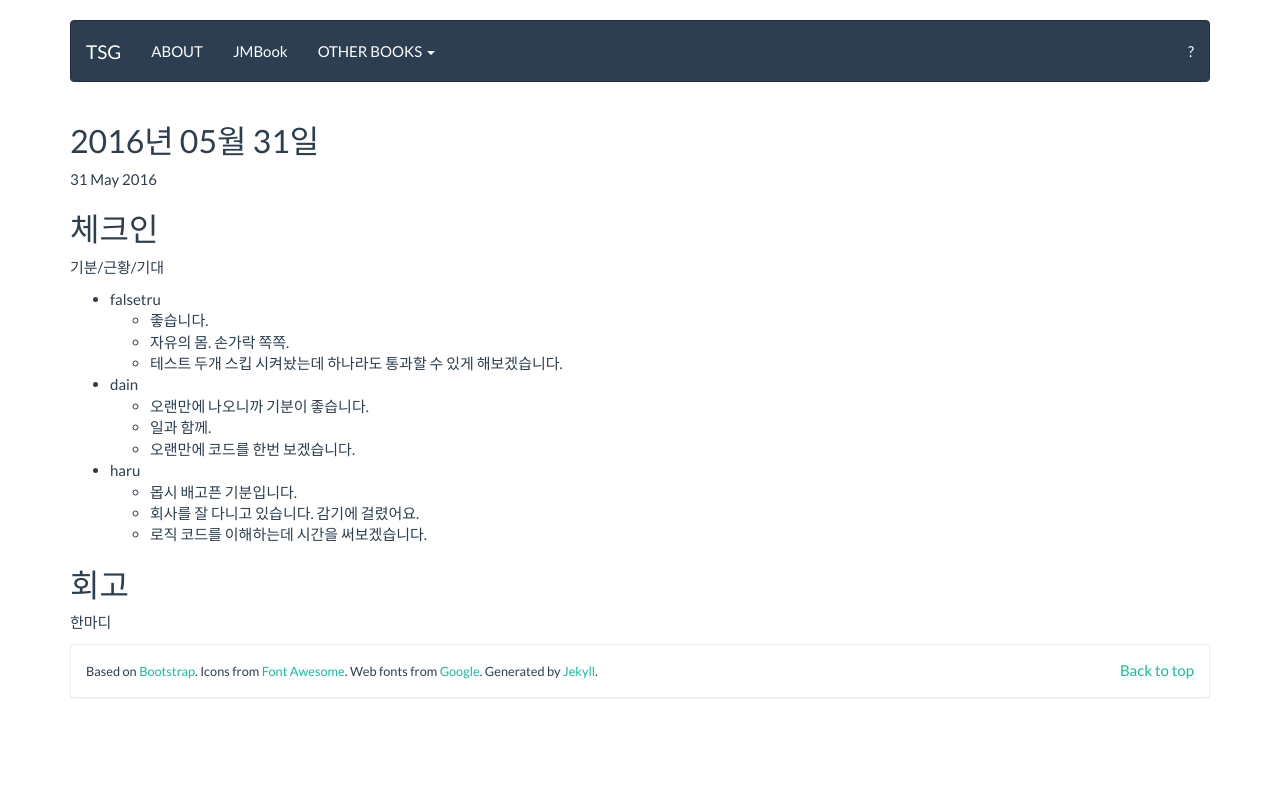
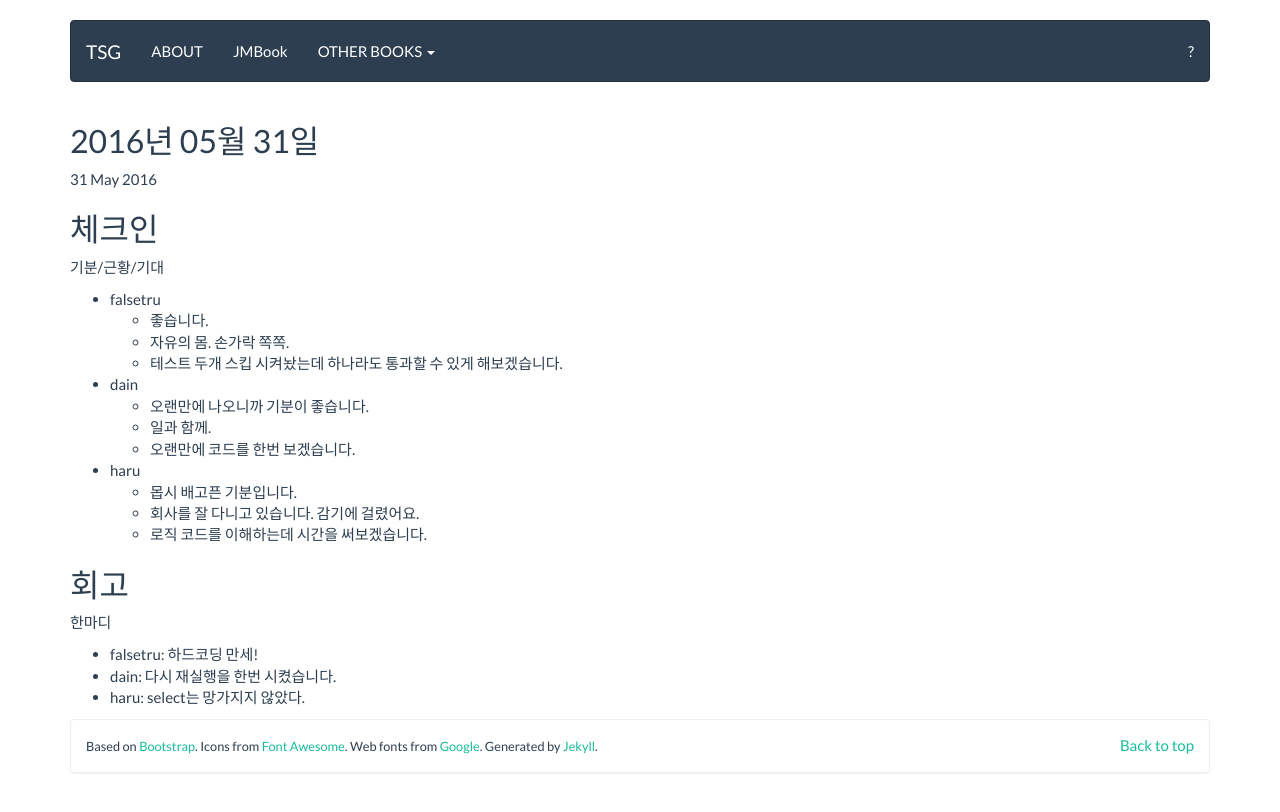
Before and after one commit to tuestudy/tuestudy.github.io, a Jekyll site: the page built from _posts/2016-05-31-meeting.markdown, in a window 1280 px wide. Shown: the top 812 px of the page. Built offline with Jekyll 4.4.1, drawn with Linux system fonts in a browser that asks for light colours.

Commit message:
2016.05.31 회고

```diff
--- a/_posts/2016-05-31-meeting.markdown
+++ b/_posts/2016-05-31-meeting.markdown
@@ -28,3 +28,7 @@
 ## 회고
 
 한마디
+
+* falsetru: 하드코딩 만세!
+* dain: 다시 재실행을 한번 시켰습니다.
+* haru: select는 망가지지 않았다.
```
